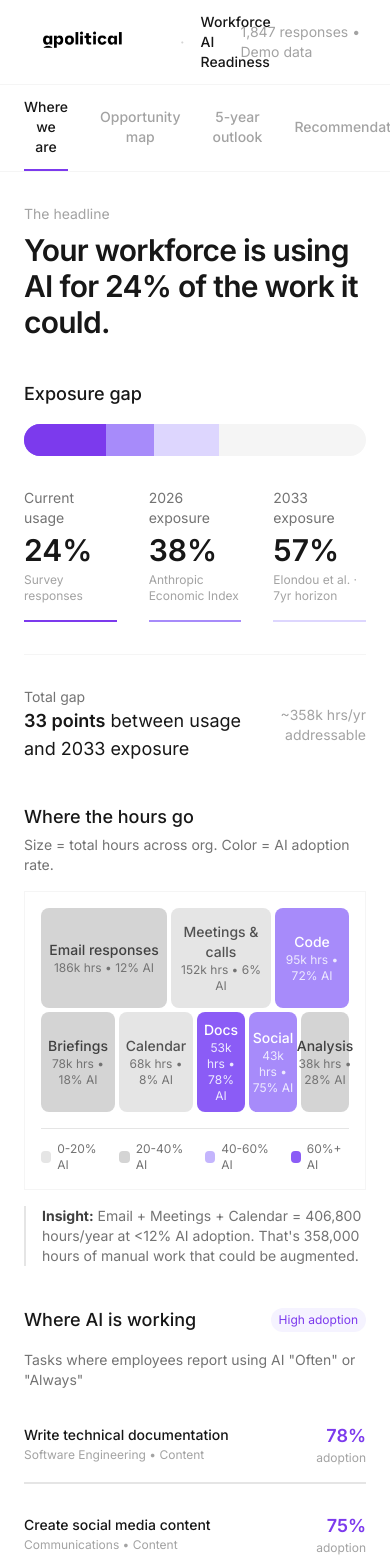
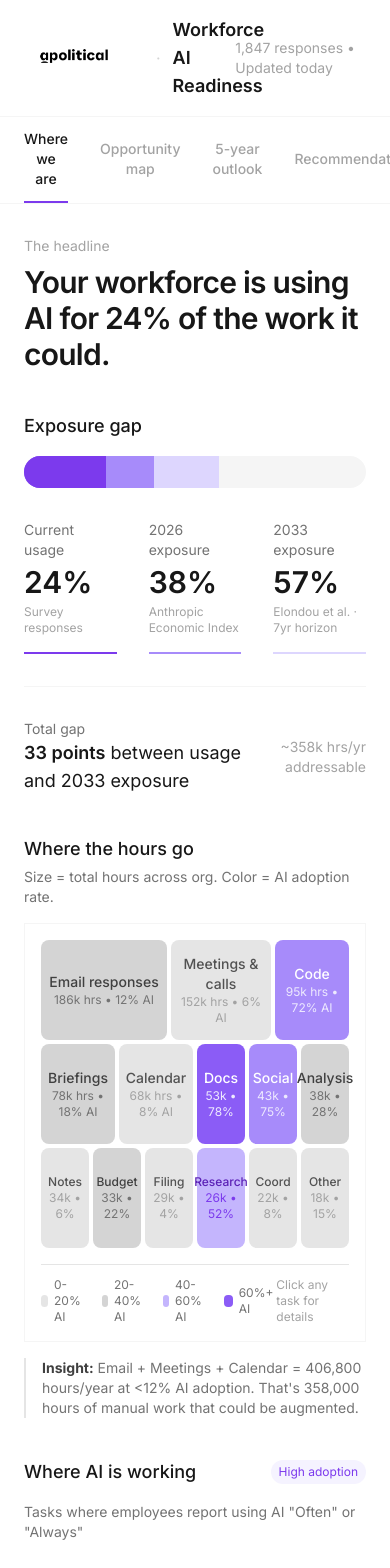
Before and after one commit to lweisbord-apolitical/futura-survey-demo-aggregate-insights, a Next.js app: page /leader in a window 390 px wide. Shown: the top 1568 px of the page. Built offline with nearby package versions, Linux system fonts and the light colour scheme.

Commit message:
Improve leader dashboard to match original HTML - treemap with 6 rows, hover effects, better spacing

```diff
--- a/src/app/leader/page.tsx
+++ b/src/app/leader/page.tsx
@@ -12,18 +12,6 @@ const TABS: { id: TabId; label: string }[] = [
   { id: "matrix", label: "Opportunity map" },
   { id: "trajectory", label: "5-year outlook" },
   { id: "action", label: "Recommendations" },
-];
-
-// Treemap data
-const TREEMAP_DATA = [
-  { task: "Email responses", hours: "186k", adoption: 12, size: "col-span-5 row-span-2", color: "bg-neutral-300 hover:bg-neutral-400", textColor: "text-neutral-700" },
-  { task: "Meetings & calls", hours: "152k", adoption: 6, size: "col-span-4 row-span-2", color: "bg-neutral-200 hover:bg-neutral-300", textColor: "text-neutral-600" },
-  { task: "Code", hours: "95k", adoption: 72, size: "col-span-3 row-span-2", color: "bg-violet-400 hover:bg-violet-500", textColor: "text-white" },
-  { task: "Briefings", hours: "78k", adoption: 18, size: "col-span-3 row-span-2", color: "bg-neutral-300 hover:bg-neutral-400", textColor: "text-neutral-700" },
-  { task: "Calendar", hours: "68k", adoption: 8, size: "col-span-3 row-span-2", color: "bg-neutral-200 hover:bg-neutral-300", textColor: "text-neutral-600" },
-  { task: "Docs", hours: "53k", adoption: 78, size: "col-span-2 row-span-2", color: "bg-violet-500 hover:bg-violet-600", textColor: "text-white" },
-  { task: "Social", hours: "43k", adoption: 75, size: "col-span-2 row-span-2", color: "bg-violet-400 hover:bg-violet-500", textColor: "text-white" },
-  { task: "Analysis", hours: "38k", adoption: 28, size: "col-span-2 row-span-2", color: "bg-neutral-300 hover:bg-neutral-400", textColor: "text-neutral-700" },
 ];
 
 const HIGH_ADOPTION_TASKS = [
@@ -53,7 +41,9 @@ const ROLE_GAPS = [
   { role: "Senior Advisor", dept: "Policy & Strategy", employees: 8, gap: 40, using: 15, exposed: 55 },
   { role: "HR Specialist", dept: "Human Resources", employees: 10, gap: 36, using: 22, exposed: 58 },
   { role: "Policy Analyst", dept: "Policy & Strategy", employees: 18, gap: 34, using: 28, exposed: 62 },
+  { role: "Data Analyst", dept: "Technology", employees: 8, gap: 31, using: 41, exposed: 72 },
   { role: "Software Engineer", dept: "Technology", employees: 14, gap: 26, using: 52, exposed: 78 },
+  { role: "Content Writer", dept: "Communications", employees: 5, gap: 23, using: 62, exposed: 85 },
 ];
 
 export default function LeaderDashboard() {
@@ -63,24 +53,24 @@ export default function LeaderDashboard() {
     <div className="min-h-screen bg-white">
       {/* Header */}
       <header className="sticky top-0 z-50 bg-white border-b border-neutral-100">
-        <div className="px-6 sm:px-8 max-w-5xl mx-auto py-3 flex items-center justify-between">
-          <div className="flex items-center gap-4">
+        <div className="px-6 sm:px-8 max-w-5xl mx-auto py-4 flex items-center justify-between">
+          <div className="flex items-center gap-3">
             <Image
               src="/apolitical-logo.png"
               alt="Apolitical"
-              width={140}
-              height={33}
+              width={120}
+              height={28}
               priority
             />
             <span className="text-neutral-300">·</span>
-            <span className="text-sm font-medium text-neutral-900">Workforce AI Readiness</span>
+            <span className="text-lg font-semibold text-neutral-900">Workforce AI Readiness</span>
           </div>
-          <div className="text-sm text-neutral-400">1,847 responses • Demo data</div>
+          <div className="text-sm text-neutral-400">1,847 responses • Updated today</div>
         </div>
       </header>
 
       {/* Navigation */}
-      <nav className="border-b border-neutral-100 bg-white sticky top-[57px] z-40">
+      <nav className="border-b border-neutral-100 bg-white">
         <div className="px-6 sm:px-8 max-w-5xl mx-auto flex gap-8">
           {TABS.map((tab) => (
             <button
@@ -156,30 +146,155 @@ export default function LeaderDashboard() {
               </div>
             </div>
 
-            {/* Treemap */}
+            {/* Treemap - matching original exactly */}
             <div className="mb-10">
               <h2 className="text-lg font-medium text-neutral-900 mb-1">Where the hours go</h2>
               <p className="text-sm text-neutral-500 mb-4">Size = total hours across org. Color = AI adoption rate.</p>
 
               <div className="border border-neutral-100 p-4">
-                <div className="grid gap-1" style={{ gridTemplateColumns: "repeat(12, 1fr)", gridTemplateRows: "repeat(4, 48px)" }}>
-                  {TREEMAP_DATA.map((item) => (
                 <div
-                      key={item.task}
-                      className={`${item.size} ${item.color} rounded-lg flex items-center justify-center cursor-pointer transition-colors`}
+                  className="grid gap-1"
+                  style={{
+                    gridTemplateColumns: "repeat(12, 1fr)",
+                    gridTemplateRows: "repeat(6, 48px)"
+                  }}
+                >
+                  {/* Row 1-2 */}
+                  <div
+                    className="bg-neutral-300 hover:bg-neutral-400 rounded-lg flex items-center justify-center cursor-pointer transition-all hover:scale-[1.02] hover:shadow-lg hover:z-10"
+                    style={{ gridColumn: "span 5", gridRow: "span 2" }}
                   >
                     <div className="text-center px-2">
-                        <p className={`text-sm font-medium ${item.textColor}`}>{item.task}</p>
-                        <p className={`text-xs ${item.adoption > 50 ? "text-violet-100" : "text-neutral-500"}`}>
-                          {item.hours} hrs • {item.adoption}% AI
-                        </p>
+                      <p className="text-sm font-medium text-neutral-700">Email responses</p>
+                      <p className="text-xs text-neutral-500">186k hrs • 12% AI</p>
                     </div>
                   </div>
-                  ))}
+                  <div
+                    className="bg-neutral-200 hover:bg-neutral-300 rounded-lg flex items-center justify-center cursor-pointer transition-all hover:scale-[1.02] hover:shadow-lg hover:z-10"
+                    style={{ gridColumn: "span 4", gridRow: "span 2" }}
+                  >
+                    <div className="text-center px-2">
+                      <p className="text-sm font-medium text-neutral-600">Meetings & calls</p>
+                      <p className="text-xs text-neutral-400">152k hrs • 6% AI</p>
+                    </div>
+                  </div>
+                  <div
+                    className="bg-violet-400 hover:bg-violet-500 rounded-lg flex items-center justify-center cursor-pointer transition-all hover:scale-[1.02] hover:shadow-lg hover:z-10"
+                    style={{ gridColumn: "span 3", gridRow: "span 2" }}
+                  >
+                    <div className="text-center px-2">
+                      <p className="text-sm font-medium text-white">Code</p>
+                      <p className="text-xs text-violet-100">95k hrs • 72% AI</p>
+                    </div>
+                  </div>
+
+                  {/* Row 3-4 */}
+                  <div
+                    className="bg-neutral-300 hover:bg-neutral-400 rounded-lg flex items-center justify-center cursor-pointer transition-all hover:scale-[1.02] hover:shadow-lg hover:z-10"
+                    style={{ gridColumn: "span 3", gridRow: "span 2" }}
+                  >
+                    <div className="text-center px-2">
+                      <p className="text-sm font-medium text-neutral-700">Briefings</p>
+                      <p className="text-xs text-neutral-500">78k hrs • 18% AI</p>
+                    </div>
+                  </div>
+                  <div
+                    className="bg-neutral-200 hover:bg-neutral-300 rounded-lg flex items-center justify-center cursor-pointer transition-all hover:scale-[1.02] hover:shadow-lg hover:z-10"
+                    style={{ gridColumn: "span 3", gridRow: "span 2" }}
+                  >
+                    <div className="text-center px-2">
+                      <p className="text-sm font-medium text-neutral-600">Calendar</p>
+                      <p className="text-xs text-neutral-400">68k hrs • 8% AI</p>
+                    </div>
+                  </div>
+                  <div
+                    className="bg-violet-500 hover:bg-violet-600 rounded-lg flex items-center justify-center cursor-pointer transition-all hover:scale-[1.02] hover:shadow-lg hover:z-10"
+                    style={{ gridColumn: "span 2", gridRow: "span 2" }}
+                  >
+                    <div className="text-center px-2">
+                      <p className="text-sm font-medium text-white">Docs</p>
+                      <p className="text-xs text-violet-100">53k • 78%</p>
+                    </div>
+                  </div>
+                  <div
+                    className="bg-violet-400 hover:bg-violet-500 rounded-lg flex items-center justify-center cursor-pointer transition-all hover:scale-[1.02] hover:shadow-lg hover:z-10"
+                    style={{ gridColumn: "span 2", gridRow: "span 2" }}
+                  >
+                    <div className="text-center px-2">
+                      <p className="text-sm font-medium text-white">Social</p>
+                      <p className="text-xs text-violet-100">43k • 75%</p>
+                    </div>
+                  </div>
+                  <div
+                    className="bg-neutral-300 hover:bg-neutral-400 rounded-lg flex items-center justify-center cursor-pointer transition-all hover:scale-[1.02] hover:shadow-lg hover:z-10"
+                    style={{ gridColumn: "span 2", gridRow: "span 2" }}
+                  >
+                    <div className="text-center px-2">
+                      <p className="text-sm font-medium text-neutral-700">Analysis</p>
+                      <p className="text-xs text-neutral-500">38k • 28%</p>
+                    </div>
+                  </div>
+
+                  {/* Row 5-6 */}
+                  <div
+                    className="bg-neutral-200 hover:bg-neutral-300 rounded-lg flex items-center justify-center cursor-pointer transition-all hover:scale-[1.02] hover:shadow-lg hover:z-10"
+                    style={{ gridColumn: "span 2", gridRow: "span 2" }}
+                  >
+                    <div className="text-center px-1">
+                      <p className="text-xs font-medium text-neutral-600">Notes</p>
+                      <p className="text-xs text-neutral-400">34k • 6%</p>
+                    </div>
+                  </div>
+                  <div
+                    className="bg-neutral-300 hover:bg-neutral-400 rounded-lg flex items-center justify-center cursor-pointer transition-all hover:scale-[1.02] hover:shadow-lg hover:z-10"
+                    style={{ gridColumn: "span 2", gridRow: "span 2" }}
+                  >
+                    <div className="text-center px-1">
+                      <p className="text-xs font-medium text-neutral-700">Budget</p>
+                      <p className="text-xs text-neutral-500">33k • 22%</p>
+                    </div>
+                  </div>
+                  <div
+                    className="bg-neutral-200 hover:bg-neutral-300 rounded-lg flex items-center justify-center cursor-pointer transition-all hover:scale-[1.02] hover:shadow-lg hover:z-10"
+                    style={{ gridColumn: "span 2", gridRow: "span 2" }}
+                  >
+                    <div className="text-center px-1">
+                      <p className="text-xs font-medium text-neutral-600">Filing</p>
+                      <p className="text-xs text-neutral-400">29k • 4%</p>
+                    </div>
+                  </div>
+                  <div
+                    className="bg-violet-300 hover:bg-violet-400 rounded-lg flex items-center justify-center cursor-pointer transition-all hover:scale-[1.02] hover:shadow-lg hover:z-10"
+                    style={{ gridColumn: "span 2", gridRow: "span 2" }}
+                  >
+                    <div className="text-center px-1">
+                      <p className="text-xs font-medium text-violet-800">Research</p>
+                      <p className="text-xs text-violet-600">26k • 52%</p>
+                    </div>
+                  </div>
+                  <div
+                    className="bg-neutral-200 hover:bg-neutral-300 rounded-lg flex items-center justify-center cursor-pointer transition-all hover:scale-[1.02] hover:shadow-lg hover:z-10"
+                    style={{ gridColumn: "span 2", gridRow: "span 2" }}
+                  >
+                    <div className="text-center px-1">
+                      <p className="text-xs font-medium text-neutral-600">Coord</p>
+                      <p className="text-xs text-neutral-400">22k • 8%</p>
+                    </div>
+                  </div>
+                  <div
+                    className="bg-neutral-200 hover:bg-neutral-300 rounded-lg flex items-center justify-center cursor-pointer transition-all hover:scale-[1.02] hover:shadow-lg hover:z-10"
+                    style={{ gridColumn: "span 2", gridRow: "span 2" }}
+                  >
+                    <div className="text-center px-1">
+                      <p className="text-xs font-medium text-neutral-600">Other</p>
+                      <p className="text-xs text-neutral-400">18k • 15%</p>
+                    </div>
+                  </div>
                 </div>
 
                 {/* Legend */}
-                <div className="flex items-center gap-4 mt-4 pt-3 border-t border-neutral-200 text-xs">
+                <div className="flex items-center justify-between mt-4 pt-3 border-t border-neutral-200">
+                  <div className="flex items-center gap-4 text-xs">
                     <span className="flex items-center gap-1.5">
                       <span className="w-3 h-3 bg-neutral-200 rounded" />
                       <span className="text-neutral-500">0-20% AI</span>
@@ -196,6 +311,8 @@ export default function LeaderDashboard() {
                       <span className="w-3 h-3 bg-violet-500 rounded" />
                       <span className="text-neutral-500">60%+ AI</span>
                     </span>
+                  </div>
+                  <p className="text-xs text-neutral-400">Click any task for details</p>
                 </div>
               </div>
 
@@ -313,9 +430,6 @@ export default function LeaderDashboard() {
                 <span className="px-3 py-1.5 rounded-full text-sm bg-neutral-100 text-neutral-600">
                   Claude <span className="text-neutral-400 ml-1">28%</span>
                 </span>
-                <span className="px-3 py-1.5 rounded-full text-sm bg-neutral-100 text-neutral-600">
-                  Perplexity <span className="text-neutral-400 ml-1">15%</span>
-                </span>
               </div>
             </div>
           </div>
@@ -339,12 +453,12 @@ export default function LeaderDashboard() {
                 <p className="text-xs text-neutral-400 mt-1">2x+ ahead of role average</p>
               </div>
               <div className="py-4 px-5 border-b-2 border-neutral-200">
-                <p className="text-xl font-semibold text-neutral-900">Engineering, Admin, Policy</p>
+                <p className="text-2xl font-semibold text-neutral-900">Engineering, Admin, Policy</p>
                 <p className="text-sm text-neutral-600">Roles with most pioneers</p>
                 <p className="text-xs text-neutral-400 mt-1">68 pioneers across high-gap roles</p>
               </div>
               <div className="py-4 px-5 border-b-2 border-violet-200">
-                <p className="text-xl font-semibold text-violet-600">Email, Notes, Briefings</p>
+                <p className="text-2xl font-semibold text-violet-600">Email, Notes, Briefings</p>
                 <p className="text-sm text-neutral-600">Tasks pioneers cracked</p>
                 <p className="text-xs text-neutral-400 mt-1">Interview them for playbooks</p>
               </div>
@@ -364,7 +478,7 @@ export default function LeaderDashboard() {
                         <p className="text-xs text-neutral-400">{item.dept} • {item.employees} employees</p>
                       </div>
                       <div className="text-right">
-                        <p className={`text-lg font-semibold ${item.gap > 40 ? "text-neutral-900" : "text-violet-600"}`}>
+                        <p className={`text-lg font-semibold ${item.gap > 35 ? "text-neutral-900" : "text-violet-600"}`}>
                           {item.gap}pt
                         </p>
                         <p className="text-xs text-neutral-400">gap</p>
@@ -463,7 +577,7 @@ export default function LeaderDashboard() {
                 <div className="flex justify-between text-xs text-neutral-400 mt-2">
                   <span className="text-neutral-600 font-medium">24% exposed today</span>
                   <span>→ 32% by 2028</span>
-                  <span className="text-violet-600 font-medium">→ 65% by 2033 (agents)</span>
+                  <span className="text-violet-600 font-medium">→ 65% by 2033 (agents, robotics)</span>
                 </div>
               </div>
             </div>
@@ -485,6 +599,54 @@ export default function LeaderDashboard() {
               <div className="text-center py-4 border-b-2 border-violet-500">
                 <p className="text-2xl font-semibold text-violet-600">85%</p>
                 <p className="text-xs text-neutral-400">2033</p>
+              </div>
+            </div>
+
+            {/* Roles Most Affected */}
+            <div className="grid sm:grid-cols-2 gap-6">
+              <div>
+                <h2 className="text-lg font-medium text-neutral-900 mb-4">Roles most affected by 2030</h2>
+                <div className="space-y-3">
+                  <div className="py-3 border-b-2 border-neutral-200 flex items-center justify-between">
+                    <span className="text-sm text-neutral-700">Administrative Assistant</span>
+                    <span className="text-sm"><span className="text-neutral-400">82% →</span> <span className="font-semibold text-neutral-900">94%</span></span>
+                  </div>
+                  <div className="py-3 border-b-2 border-neutral-200 flex items-center justify-between">
+                    <span className="text-sm text-neutral-700">Content Writer</span>
+                    <span className="text-sm"><span className="text-neutral-400">85% →</span> <span className="font-semibold text-neutral-900">95%</span></span>
+                  </div>
+                  <div className="py-3 border-b-2 border-neutral-200 flex items-center justify-between">
+                    <span className="text-sm text-neutral-700">Data Analyst</span>
+                    <span className="text-sm"><span className="text-neutral-400">72% →</span> <span className="font-semibold text-neutral-900">88%</span></span>
+                  </div>
+                  <div className="py-3 border-b-2 border-neutral-200 flex items-center justify-between">
+                    <span className="text-sm text-neutral-700">Financial Analyst</span>
+                    <span className="text-sm"><span className="text-neutral-400">68% →</span> <span className="font-semibold text-neutral-900">85%</span></span>
+                  </div>
+                </div>
+              </div>
+
+              <div>
+                <h2 className="text-lg font-medium text-neutral-900 mb-4">Tasks becoming exposed (2026-2030)</h2>
+                <div className="space-y-3">
+                  <div className="py-3 border-b-2 border-neutral-200">
+                    <p className="text-sm font-medium text-neutral-900">Conduct user interviews</p>
+                    <p className="text-xs text-neutral-400">18% → 55% (AI transcription + synthesis)</p>
+                  </div>
+                  <div className="py-3 border-b-2 border-neutral-200">
+                    <p className="text-sm font-medium text-neutral-900">Collect field samples</p>
+                    <p className="text-xs text-neutral-400">15% → 42% (sensor automation)</p>
+                  </div>
+                  <div className="py-3 border-b-2 border-neutral-200">
+                    <p className="text-sm font-medium text-neutral-900">Facilitate workshops</p>
+                    <p className="text-xs text-neutral-400">32% → 58% (AI facilitation tools)</p>
+                  </div>
+                </div>
+                <div className="mt-4 pl-4 border-l-2 border-neutral-200">
+                  <p className="text-sm text-neutral-500">
+                    <strong className="text-neutral-700">Driver:</strong> Multimodal AI + autonomous agents will expose interpersonal and collaborative tasks.
+                  </p>
+                </div>
               </div>
             </div>
           </div>
```
Lines whose indentation alone changed are shown as unchanged.
